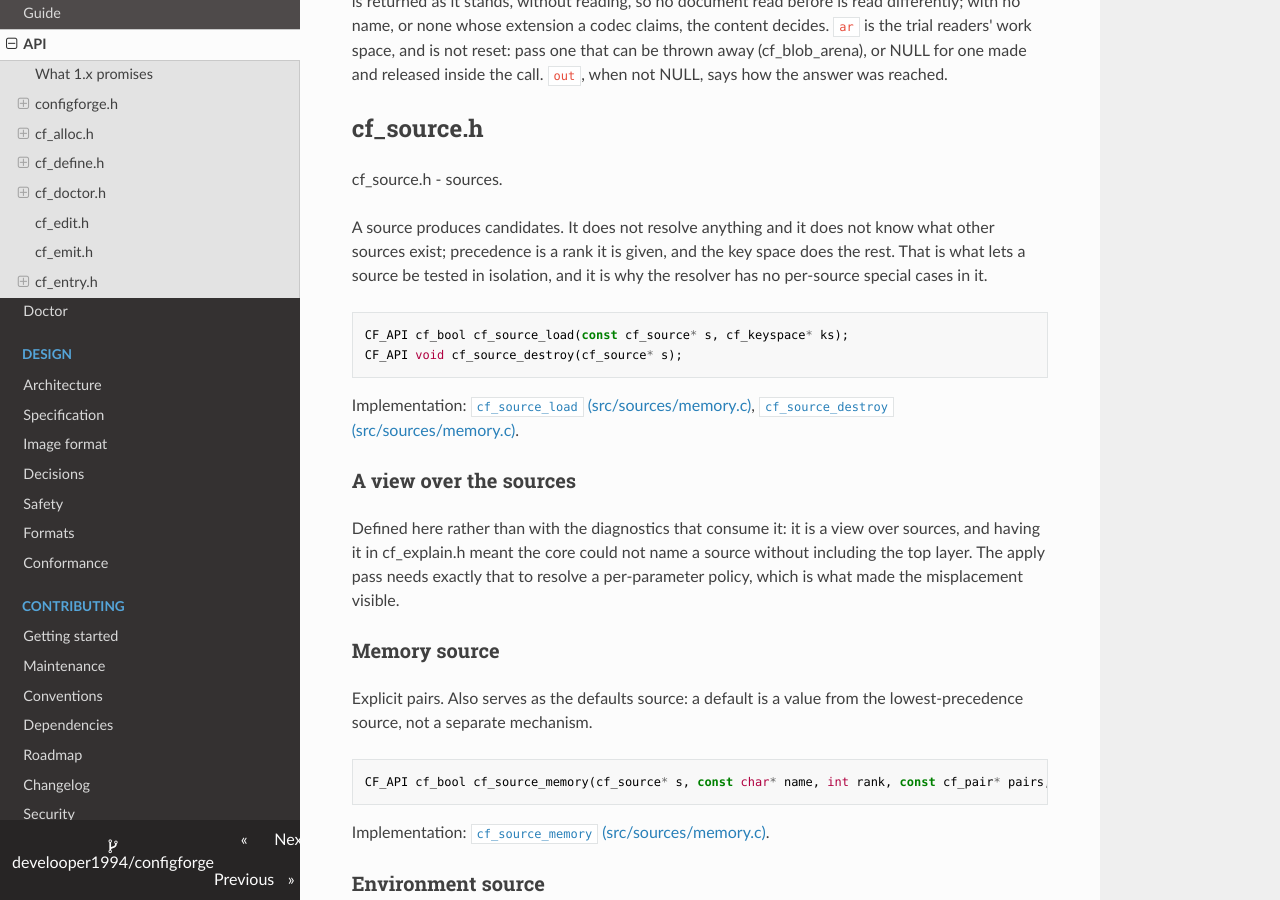
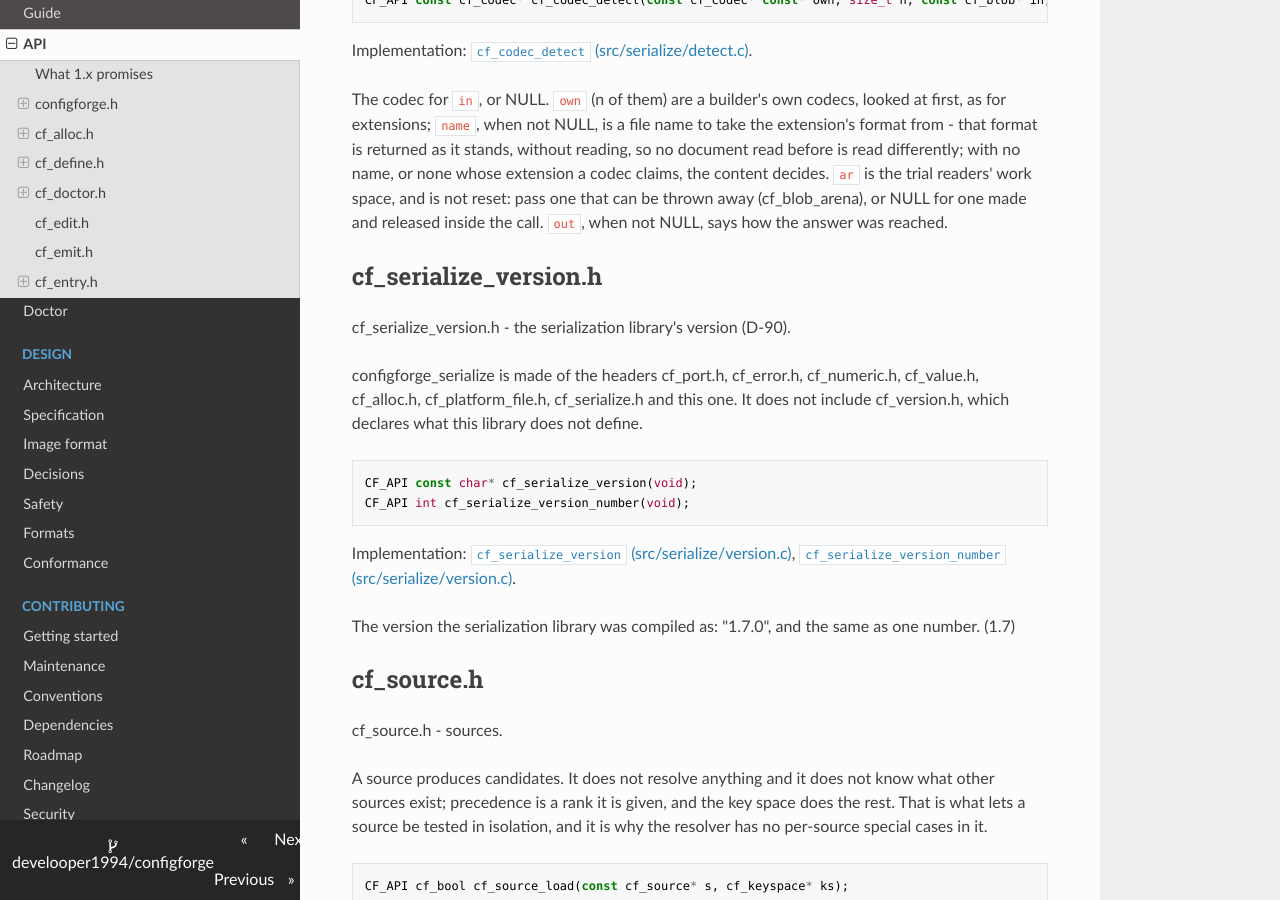
Before and after one commit to develooper1994/configforge, an MkDocs documentation site: the page built from docs/API.md, in a window 1280 px wide and 900 px high, scrolled down 79363 px. Built offline with MkDocs 1.6.1, drawn with Linux system fonts in a browser that asks for light colours; some of the changed text lies outside the part shown.

````diff
--- a/docs/API.md
+++ b/docs/API.md
@@ -32,6 +32,13 @@ In C11 and later `configforge.h` also has `cf_get(cfg, key, &out)`,
 a macro typed by `out` - `int`, `long`, `long long`, `_Bool`,
 `const char*`, and `double` where `CF_WITH_REAL` is on - that calls
 the matching `cf_get_*` below; C++ has `get<T>` instead.
+
+**The serialization library**, `configforge_serialize`, is made of
+the headers `cf_port.h`, `cf_error.h`, `cf_numeric.h`, `cf_value.h`,
+`cf_alloc.h`, `cf_platform_file.h`, `cf_serialize.h` and
+`cf_serialize_version.h`, and holds their functions to the same three
+tiers; `libconfigforge` carries every one of them, so a program links
+one library or the other, never both.
 
 Every error carries one of these codes, stable from 1.0;
 `cf_code_name` and `cf_code_description` give the last two columns.
@@ -70,6 +77,7 @@ Every error carries one of these codes, stable from 1.0;
 - [`cf_port.h`](#cf_porth) - 10
 - [`cf_report.h`](#cf_reporth) - 6
 - [`cf_serialize.h`](#cf_serializeh) - 29
+- [`cf_serialize_version.h`](#cf_serialize_versionh) - 2
 - [`cf_source.h`](#cf_sourceh) - 34
 - [`cf_value.h`](#cf_valueh) - 12
 - [`cf_version.h`](#cf_versionh) - 7
@@ -3870,6 +3878,25 @@ reset: pass one that can be thrown away (cf_blob_arena), or NULL for one
 made and released inside the call. `out`, when not NULL, says how the
 answer was reached.
 
+## cf_serialize_version.h
+
+cf_serialize_version.h - the serialization library's version (D-90).
+
+configforge_serialize is made of the headers cf_port.h, cf_error.h,
+cf_numeric.h, cf_value.h, cf_alloc.h, cf_platform_file.h, cf_serialize.h
+and this one. It does not include cf_version.h, which declares what this
+library does not define.
+
+```c
+CF_API const char* cf_serialize_version(void);
+CF_API int cf_serialize_version_number(void);
+```
+
+Implementation: [`cf_serialize_version` (src/serialize/version.c)](https://github.com/develooper1994/configforge/blob/main/src/serialize/version.c#L15), [`cf_serialize_version_number` (src/serialize/version.c)](https://github.com/develooper1994/configforge/blob/main/src/serialize/version.c#L20).
+
+The version the serialization library was compiled as: "1.7.0", and the
+same as one number. (1.7)
+
 ## cf_source.h
 
 cf_source.h - sources.
````
Also changed, not shown: CMakeLists.txt (+6 -2 lines), docs/Roadmap.md (+6 -1 lines), 6 other files.
